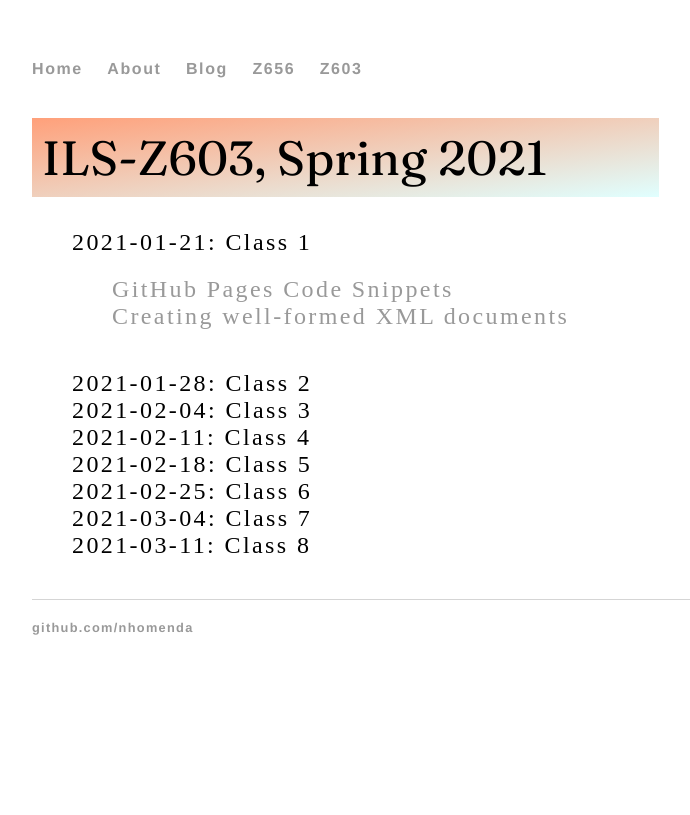
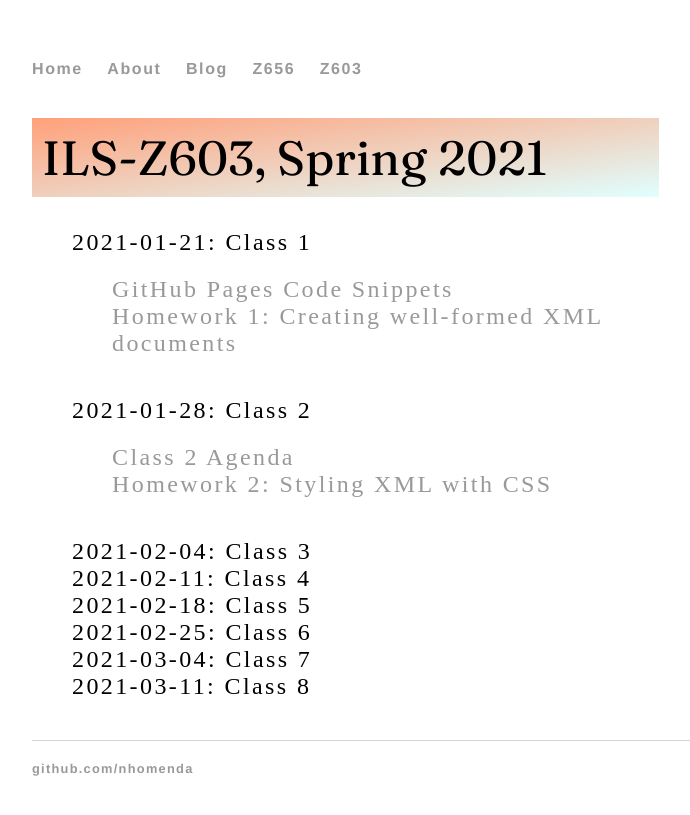
Before and after one commit to nhomenda/nhomenda.github.io, a Jekyll site: the page built from Z603/index.html, in a window 1280 px wide. Shown: the top 815 px of the page, without its empty margins (160-850 px from the left). Built offline with Jekyll 4.4.1, drawn with Linux system fonts in a browser that asks for light colours.

Commit message:
Update index.html

```diff
--- a/Z603/index.html
+++ b/Z603/index.html
@@ -7,10 +7,15 @@ title: ILS-Z603, Spring 2021
 	    <li>2021-01-21: Class 1
         <ul>
           <li><a href="/Z656/github-pages.html" title="GitHub Pages Code Snippets">GitHub Pages Code Snippets</a></li>
-	  <li><a href="/Z603/hw1.html" title="Creating well-formed XML documents">Creating well-formed XML documents</a></li>
+	  <li><a href="/Z603/hw1.html" title="Creating well-formed XML documents">Homework 1: Creating well-formed XML documents</a></li>
         </ul>
       </li>
-      <li>2021-01-28: Class 2</li>
+      <li>2021-01-28: Class 2
+	<ul>
+	  <li><a href="/Z603/class2.html" title="Class 2 Agenda">Class 2 Agenda</a></li>
+	  <li><a href="/Z603/hw2.html" title="Styling XML with CSS">Homework 2: Styling XML with CSS</a></li>
+	</ul>
+      </li>
       <li>2021-02-04: Class 3</li>
       <li>2021-02-11: Class 4</li>
       <li>2021-02-18: Class 5</li>
```
